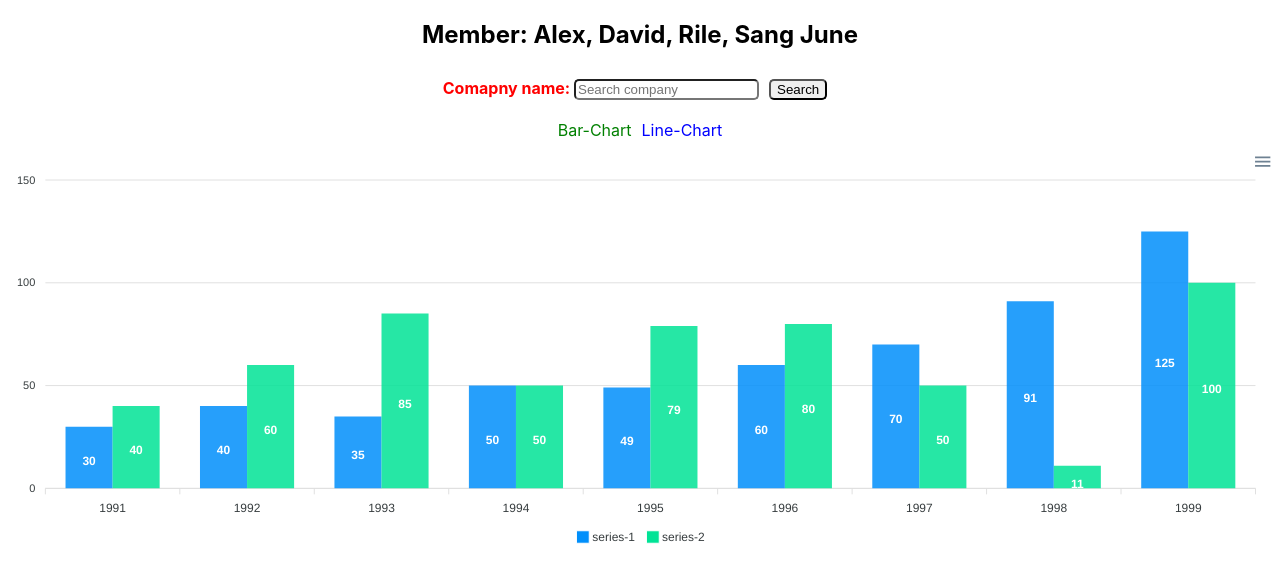
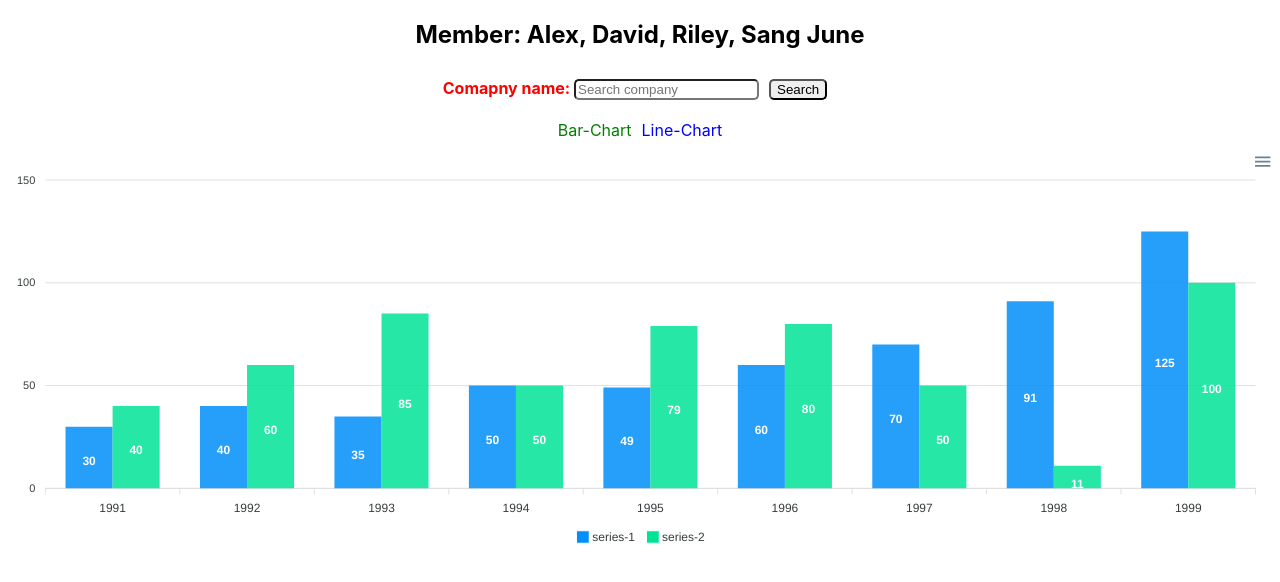
Before and after one commit to joshrhee/Stock-Analysis, a React (Create React App) app in the folder client/: page / in a window 1280 px wide. Shown: the top 582 px of the page. Built offline with nearby package versions, Linux system fonts and the light colour scheme.

Commit message:
Update App.js

```diff
--- a/client/src/App.js
+++ b/client/src/App.js
@@ -58,7 +58,7 @@ function App() {
 
   return (
     <div className="App">
-      <h2>Member: Alex, David, Rile, Sang June</h2>
+      <h2>Member: Alex, David, Riley, Sang June</h2>
 
 
 
```
